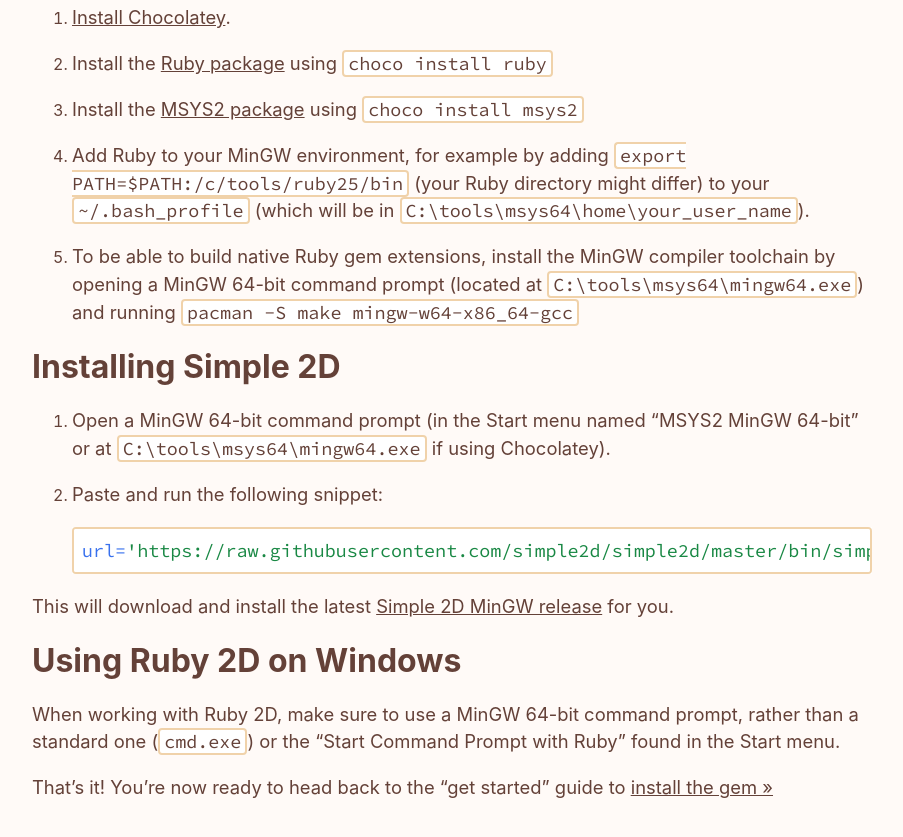
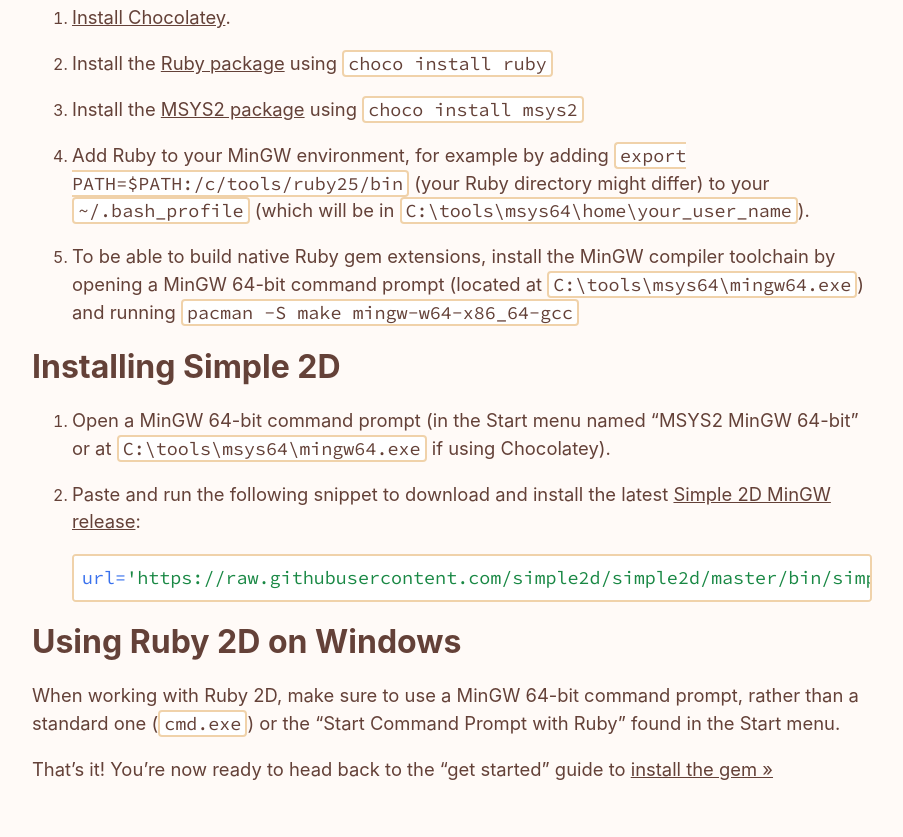
Before and after one commit to ruby2d/ruby2d.com, a Jekyll site: the page built from _pages/learn/windows.md, in a window 1280 px wide and 900 px high, scrolled down 1035 px. Shown: the top 837 px of the window, without its empty margins (264-1167 px from the left). Built offline with Jekyll 4.4.1, drawn with Linux system fonts in a browser that asks for light colours.

Commit message:
Windows / MinGW clarification

````diff
--- a/_pages/learn/windows.md
+++ b/_pages/learn/windows.md
@@ -38,12 +38,10 @@
 
 1. Open a MinGW 64-bit command prompt (in the Start menu named "MSYS2 MinGW 64-bit" or at `C:\tools\msys64\mingw64.exe` if using Chocolatey).
 
-2. Paste and run the following snippet:
+2. Paste and run the following snippet to download and install the latest [Simple 2D MinGW release](https://github.com/simple2d/simple2d/releases/latest):
 ```bash
 url='https://raw.githubusercontent.com/simple2d/simple2d/master/bin/simple2d.sh'; which curl > /dev/null && cmd='curl -fsSL' || cmd='wget -qO -'; bash <($cmd $url) install
 ```
-
-This will download and install the latest [Simple 2D MinGW release](https://github.com/simple2d/simple2d/releases/latest) for you.
 
 # Using Ruby 2D on Windows
 
````
